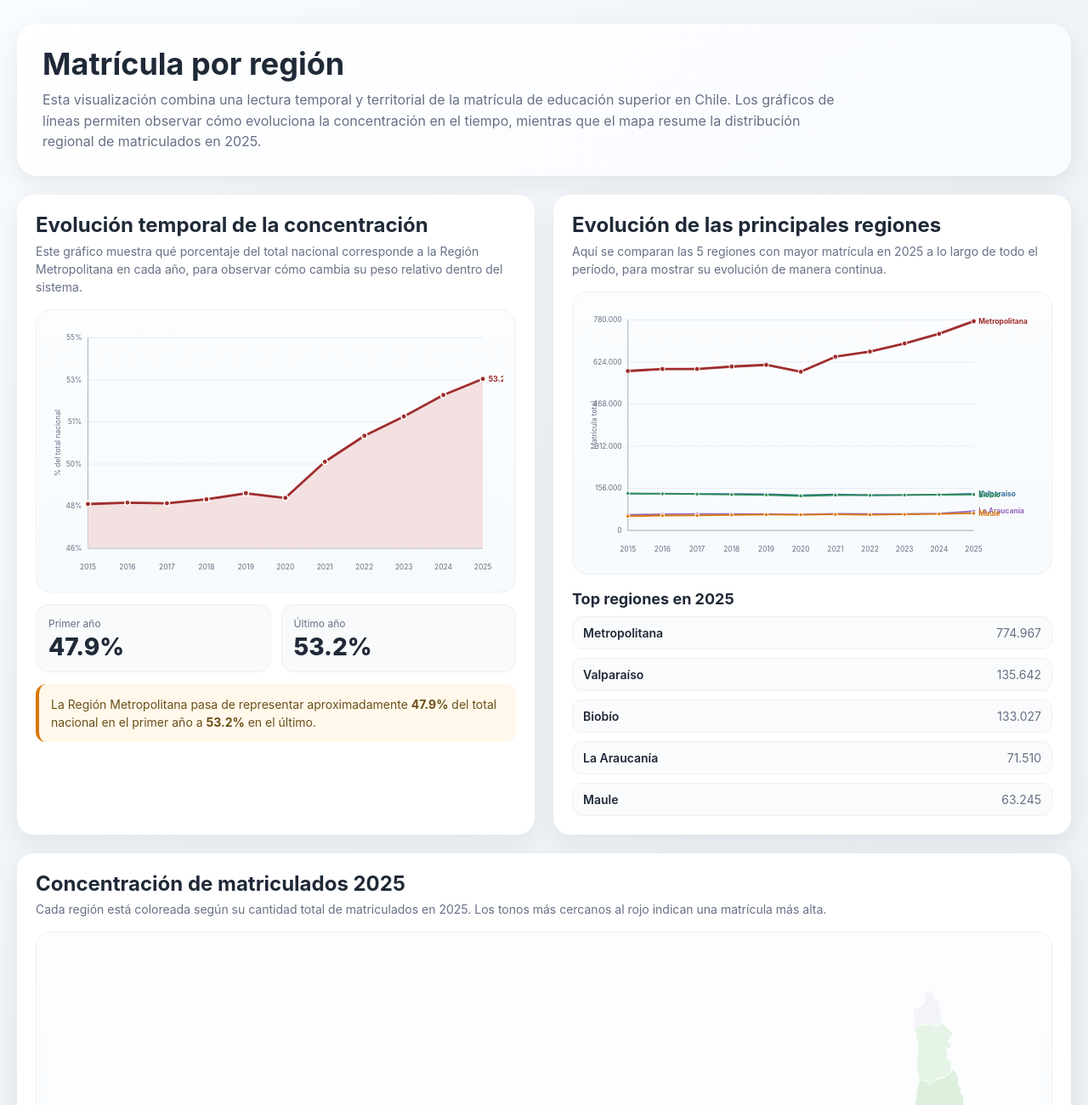
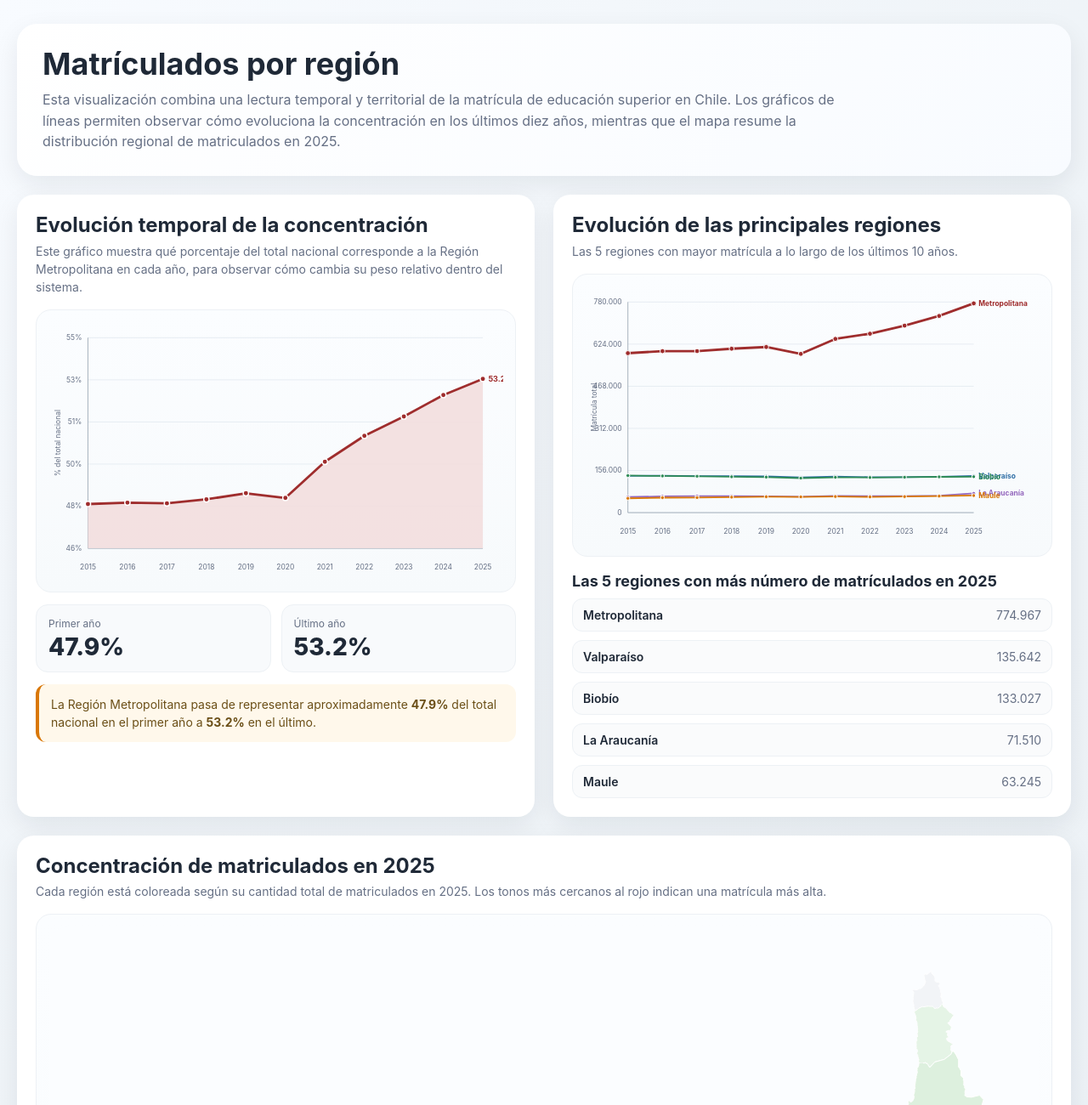
Before and after one commit to ambarmillaray/infovis-e1, a plain HTML site: page index.html in a window 1280 px wide. Shown: the top 1300 px of the page at 85% size. Drawn offline with Linux system fonts and the light colour scheme.

Commit message:
index, subtitulos

```diff
--- a/index.html
+++ b/index.html
@@ -227,9 +227,9 @@
 <body>
   <div class="wrap">
     <section class="hero">
-      <h1>Matrícula por región</h1>
+      <h1>Matrículados por región</h1>
       <p class="subtitle">
-        Esta visualización combina una lectura temporal y territorial de la matrícula de educación superior en Chile. Los gráficos de líneas permiten observar cómo evoluciona la concentración en el tiempo, mientras que el mapa resume la distribución regional de matriculados en 2025.
+        Esta visualización combina una lectura temporal y territorial de la matrícula de educación superior en Chile. Los gráficos de líneas permiten observar cómo evoluciona la concentración en los últimos diez años, mientras que el mapa resume la distribución regional de matriculados en 2025.
       </p>
     </section>
 
@@ -261,21 +261,21 @@
       <article class="card">
         <h2>Evolución de las principales regiones</h2>
         <p class="desc">
-          Aquí se comparan las 5 regiones con mayor matrícula en 2025 a lo largo de todo el período, para mostrar su evolución de manera continua.
+          Las 5 regiones con mayor matrícula a lo largo de los últimos 10 años.
         </p>
 
         <div class="viz-wrap">
           <svg id="compareChart" viewBox="0 0 760 430" aria-label="Evolución de las principales regiones"></svg>
         </div>
 
-        <div class="ranking-title">Top regiones en 2025</div>
+        <div class="ranking-title">Las 5 regiones con más número de matrículados en 2025</div>
         <ul class="list" id="rankingList"></ul>
       </article>
     </section>
 
     <section class="one-col">
       <article class="card">
-        <h2>Concentración de matriculados 2025</h2>
+        <h2>Concentración de matriculados en 2025</h2>
         <p class="desc">
           Cada región está coloreada según su cantidad total de matriculados en 2025. Los tonos más cercanos al rojo indican una matrícula más alta.
         </p>
@@ -284,7 +284,7 @@
           <svg id="mapSvg" viewBox="0 0 900 900" aria-label="Mapa de concentración de matriculados 2025"></svg>
         </div>
 
-        <div class="legend-title">Menor matrícula → mayor matrícula</div>
+        <div class="legend-title">Número de matriculados</div>
         <div class="legend-scale"></div>
         <div class="legend-labels">
           <span id="legendMin">0</span>
```
